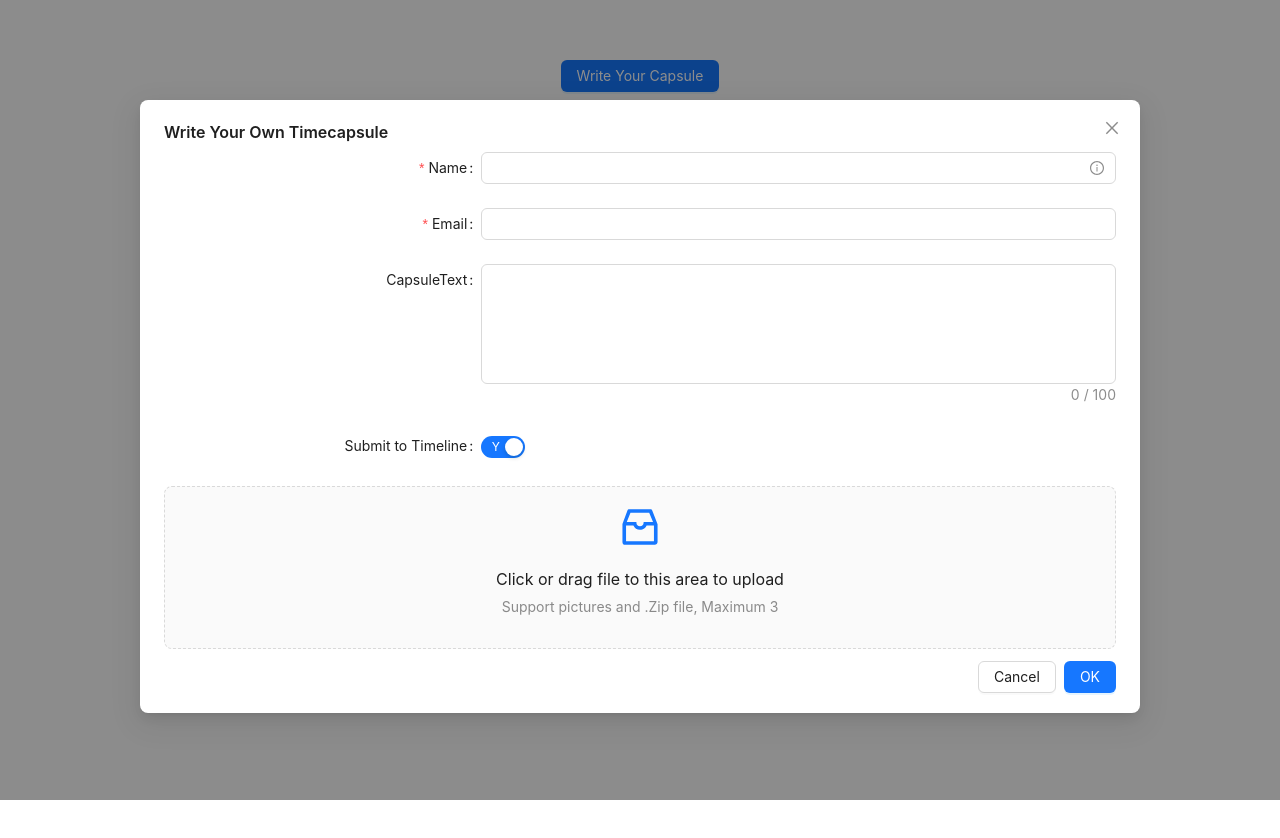
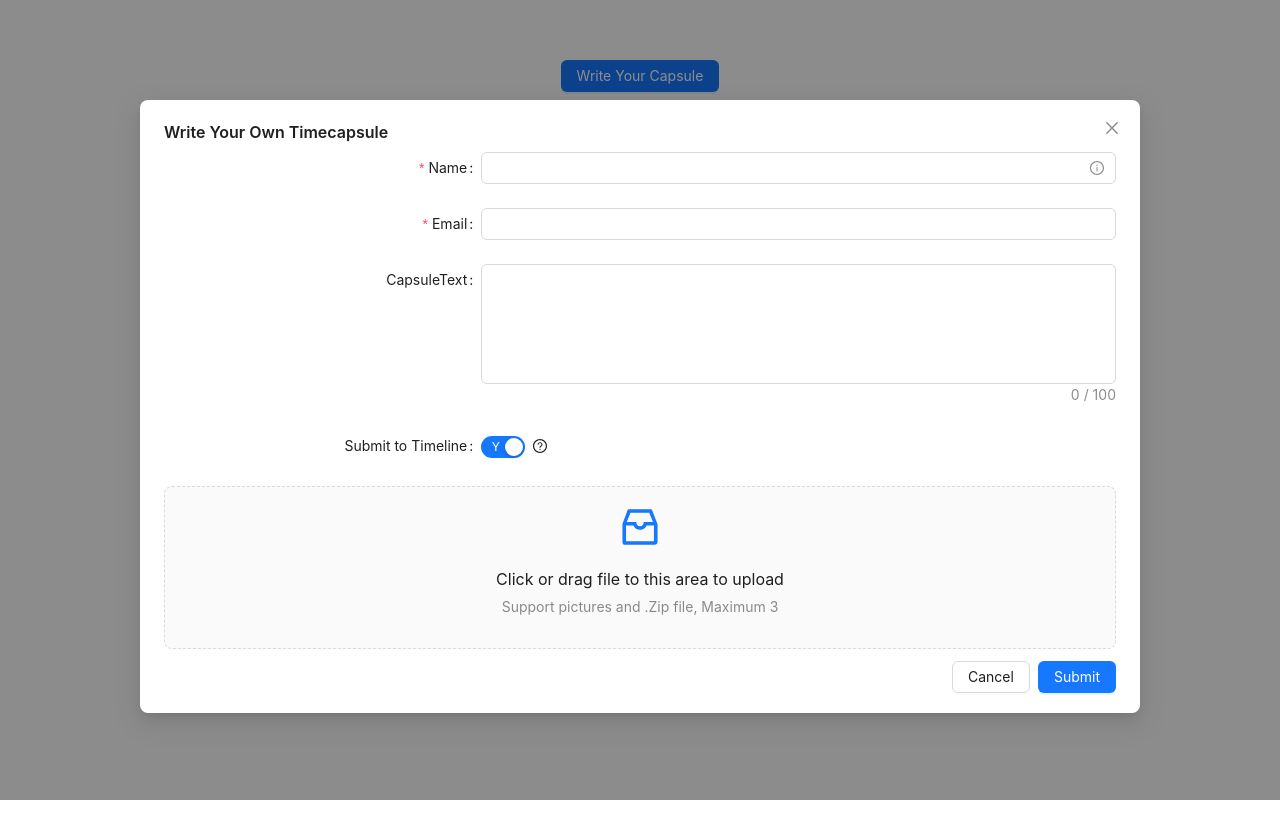
Before and after one commit to Taotaoop/TimeCapsule, a Vue app in the folder timecapsule_project/: page /#/ in a window 1280 px wide. Both pictures are taken after a click on the button "Write Your Capsule". Shown: the top 838 px of the page. Built offline with nearby package versions, Linux system fonts and the light colour scheme.

Commit message:
Update Home.vue
Update module complete（without comment）

```diff
--- a/timecapsule_project/src/components/Home.vue
+++ b/timecapsule_project/src/components/Home.vue
@@ -1,3 +1,10 @@
+<!--
+1. 上传模块需要处理多文件上传时候只取前三个符合格式的文件
+2. 上传错误文件格式不显示
+3. 点击上传按钮打包信息
+4. （可选）开关后面加问号说明
+5. （可选）全局尺寸调节
+1 -->
 <template>
   <div>
     <a-button type="primary" @click="showModal">Write Your Capsule</a-button>
@@ -5,10 +12,14 @@
       ref="modalRef"
       v-model:open="open"
       :wrap-style="{ overflow: 'hidden' }"
-      @ok="handleOk"
       width="1000px"
     >
+    <template #footer>
+        <a-button key="back" @click="handleCancel">Cancel</a-button>
+        <a-button key="submit" type="primary" :loading="loading" @click="handleOk">Submit</a-button>
+      </template>
       <a-form
+        ref="formRef"
         :model="formState"
         v-bind="layout"
         name="nest-messages"
@@ -46,11 +57,17 @@
         </a-form-item>
         <!-- Authorize to upload to timeline -->
         <a-form-item label="Submit to Timeline" name="authSubmit">
-          <a-switch
+          <a-space>
+            <a-switch
             v-model:checked="formState.user.SubmitToTimeline"
             checked-children="Y"
             un-checked-children="N"
           />
+          <a-tooltip>
+             <template #title>这里提示什么</template>
+             <QuestionCircleOutlined />
+          </a-tooltip>
+          </a-space>
         </a-form-item>
         <a-upload-dragger
           v-model:fileList="fileList"
@@ -100,18 +117,31 @@
 <script setup>
 import { ref, computed, watch, watchEffect, reactive } from "vue";
 import { message } from "ant-design-vue";
-import { InboxOutlined, InfoCircleOutlined } from "@ant-design/icons-vue";
+import { InboxOutlined, InfoCircleOutlined,QuestionCircleOutlined} from "@ant-design/icons-vue";
 import { useDraggable } from "@vueuse/core";
+//Dialog Module
 const open = ref(false);
 const modalTitleRef = ref(null);
 const showModal = () => {
   open.value = true;
 };
 const { x, y, isDragging } = useDraggable(modalTitleRef);
+const formRef = ref();
 const handleOk = (e) => {
-  console.log(e);
-  open.value = false;
+  formRef.value
+    .validate()
+    .then(()=>{
+      console.log(formState);
+      // Clear form data before cancel
+      formRef.value.resetFields()
+      open.value = false
+    })
+    .catch(console.log)
 };
+const handleCancel = ()=>{
+  formRef.value.resetFields()
+  open.value = false
+}
 const startX = ref(0);
 const startY = ref(0);
 const startedDrag = ref(false);
@@ -189,17 +219,21 @@ const formState = reactive({
     SubmitToTimeline: true,
   },
 });
+
 //Upload Module
 const fileList = ref([]);
 const handleChange = (info) => {
+  console.log(info, fileList.value)
   const status = info.file.status;
   if (status !== "uploading") {
     console.log(info.file, info.fileList);
   }
   if (status === "done") {
+    // Callback on Success
     message.success(`${info.file.name} file uploaded successfully.`);
   } else if (status === "error") {
     message.error(`${info.file.name} file upload failed.`);
+    fileList.value = fileList.value.filter(file=>file.status !== 'error')
   }
 };
 function handleDrop(e) {
@@ -215,18 +249,22 @@ const beforeUpload = (file) => {
   ];
   const valideFileType = acceptedFileType.includes(file.type);
   if (!valideFileType) {
+
     message.error(`${file.name} is not a supported file type`);
-    reject(file);
+    // reject(file);
   }
   const sizeLimit = 5;
   const isSmallerThanLimit = file.size / 1024 / 1024 < sizeLimit;
   if (!isSmallerThanLimit) {
     message.error(`Image must smaller than ${sizeLimit} MB!`);
-    reject(file);
+    // reject(file);
   }
-  return valideFileType || isSmallerThanLimit || Upload.LIST_IGNORE;
+  console.log(valideFileType || isSmallerThanLimit)
+
+
+  return (valideFileType || isSmallerThanLimit) || Upload.LIST_IGNORE;
 };
-//
+//调试
 const onFinish = (values) => {
   console.log("Success:", values);
 };
```
